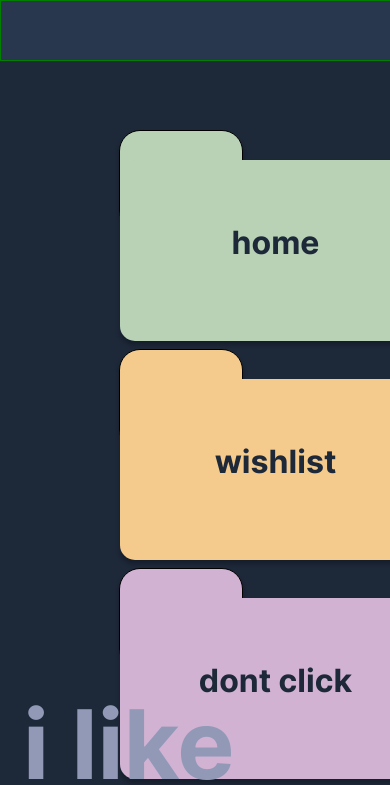
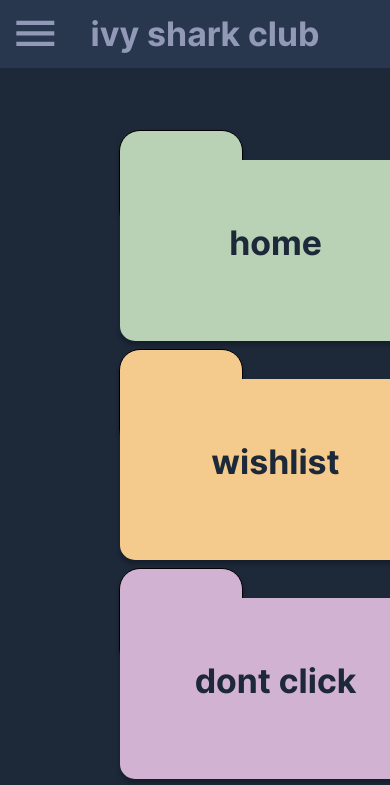
Before and after one commit to ivychxn/sharkie-website, a React (Create React App) app: page / in a window 390 px wide. Shown: the top 785 px of the page. Built offline with nearby package versions, Linux system fonts and the light colour scheme.

Commit message:
mobile version stuff added like a wholeass nav menu

```diff
--- a/package.json
+++ b/package.json
@@ -3,6 +3,10 @@
   "version": "0.1.0",
   "private": true,
   "dependencies": {
+    "@emotion/react": "^11.11.3",
+    "@emotion/styled": "^11.11.0",
+    "@mui/icons-material": "^5.15.6",
+    "@mui/material": "^5.15.6",
     "@testing-library/jest-dom": "^5.17.0",
     "@testing-library/react": "^13.4.0",
     "@testing-library/user-event": "^13.5.0",
--- a/src/App.js
+++ b/src/App.js
@@ -1,4 +1,4 @@
-import React from "react";
+import {useEffect, React, useState} from "react";
 import {
   BrowserRouter as Router,
   Routes,
@@ -7,12 +7,21 @@ import {
 import Home from "./routes/Home";
 import Wishlist from "./routes/Wishlist";
 import About from "./routes/About";
+import useWindowDimensions from "./hooks/useWindowDimensions";
+import MobileNav from "./components/MobileNav";
 
 export default function App() {
+  const { width } = useWindowDimensions();
+  const [isMobile, setIsMobile] = useState(window.innerWidth < 750)
+
+  useEffect(() => {
+    setIsMobile(window.innerWidth < 750)
+  }, [width]);
+
   return (
     <Router>
       <>
-        <div className='wave' />
+        {isMobile? <MobileNav/> : <div className='wave'/>}
         <div className='container'>
           <Routes>
             <Route path="/" element={<Home />} />
--- /dev/null
+++ b/src/components/MobileNav.js
@@ -0,0 +1,79 @@
+import React, { useState } from "react";
+import MenuIcon from '@mui/icons-material/Menu';
+import { Link } from "react-router-dom";
+import CloseIcon from '@mui/icons-material/Close';
+import NavMenu from "./NavMenu";
+
+const MobileNav = () => {
+    const [isMenuOpen, setIsMenuOpen] = useState(false)
+
+    const onMenuClick = () => {
+        if (isMenuOpen) {
+            collapseMenu()
+        }
+        else {
+            expandMenu()
+        }
+        setIsMenuOpen(!isMenuOpen)
+    }
+
+    const collapseMenu = () => {
+        document.documentElement.style.overflow = 'visible';
+        document.body.scroll = "yes";
+    }
+
+    const expandMenu = () => {
+        document.documentElement.style.overflow = 'hidden';
+        document.body.scroll = "no";
+    }
+
+    const navLinks = [
+        {
+            name: 'home',
+            subItems: [],
+            link: '/'
+        },
+        {
+            name: 'join',
+            subItems: [],
+            link: 'test'
+        },
+        {
+            name: 'other stuff',
+            subItems: [{
+                name: 'wishlist',
+                link: '/wishlist'
+            }, {
+                name: 'about',
+                link: '/about'
+            }],
+        }
+    ]
+
+    const renderNavLinks = () => {
+        return (navLinks.map((navLink, idx) => {
+            return (<NavMenu props={navLink} key={idx}/>)
+        }))
+    }
+
+    return (
+        <>
+            <div className="nav">
+                <div className="nav-title">
+                    <Link to="/">ivy shark club</Link>
+                </div>
+            </div>
+            <div className="menu-icon" onClick={onMenuClick}>
+                <MenuIcon sx={{ height: '6vh', width: 'auto', color: '#9199B7' }} />
+            </div>
+            <div className="overlay" style={{ visibility: isMenuOpen ? 'visible' : 'hidden' }} onClick={onMenuClick} />
+            <div className="menu" style={{ visibility: isMenuOpen ? 'visible' : 'hidden' }}>
+                <div className="menu-close-icon" onClick={onMenuClick} >
+                    <CloseIcon sx={{ height: '6vh', width: 'auto', color: '#9199B7' }} />
+                </div>
+                {renderNavLinks()}
+            </div>
+        </>
+    )
+};
+export default MobileNav
--- /dev/null
+++ b/src/components/NavMenu.js
@@ -0,0 +1,39 @@
+import React, { useState } from "react";
+import { Link } from "react-router-dom";
+import ExpandMoreIcon from '@mui/icons-material/ExpandMore';
+import ExpandLessIcon from '@mui/icons-material/ExpandLess';
+
+const NavMenu = ({props}) => {
+    const [isExpanded, setIsExpanded] = useState(false)
+
+    const onMenuItemClick = () => {
+        setIsExpanded(!isExpanded)
+    }
+
+    const renderSubItems = () => {
+        if(isExpanded) {
+            return (props.subItems.map((item, idx) => {
+                return (<NavMenu props={item} key={idx}/>)
+            }))
+        } else {
+            return ''
+        }
+    }
+
+    const renderIcon = () => {
+        return isExpanded ? (<ExpandLessIcon sx={{ height: '4vh', width: 'auto', color: '#9199B7', marginLeft: '10px'}}/>) :
+        (<ExpandMoreIcon sx={{ height: '4vh', width: 'auto', color: '#9199B7', marginLeft: '10px'}}/>)
+    }
+
+    return (
+        <div className="menu-item">
+            <div className={props.subItems?.length ? 'menu-link' : ''} onClick={onMenuItemClick}>
+            <Link to={props.link}>{props.name}</Link>
+            {props.subItems?.length ? renderIcon() : ''}
+            </div>
+            {props.subItems?.length ? renderSubItems() : ''}
+        </div>
+    )
+};
+
+export default NavMenu
--- /dev/null
+++ b/src/hooks/useWindowDimensions.js
@@ -0,0 +1,24 @@
+import { useEffect, useState } from "react";
+
+function getWindowDimensions() {
+    const { innerWidth: width, innerHeight: height } = window;
+    return {
+        width,
+        height
+    };
+}
+
+export default function useWindowDimensions() {
+    const [windowDimensions, setWindowDimensions] = useState(getWindowDimensions());
+
+    useEffect(() => {
+        function handleResize() {
+            setWindowDimensions(getWindowDimensions());
+        }
+
+        window.addEventListener('resize', handleResize);
+        return () => window.removeEventListener('resize', handleResize);
+    }, []);
+
+    return windowDimensions;
+}
--- /dev/null
+++ b/src/styles/colors.css
@@ -0,0 +1,6 @@
+:root {
+    --bg-color: #1D2839;
+    --header-color: #9199B7;
+    --wave-color: #28374E;
+    --hover-color: #3B4B74;
+}
--- a/src/styles/main.css
+++ b/src/styles/main.css
@@ -1,7 +1,10 @@
 @import url('../fonts/fonts.css');
+@import url('./colors.css');
+@import url('./mobile.css');
+
 
 body {
-    background-color: #1D2839;
+    background-color: var(--bg-color);
     color: white;
     font-family: 'Inter';
     font-size: 1.5rem;
@@ -25,7 +28,7 @@ p {
 }
 
 h1, h2, h3 {
-    color: #9199B7;
+    color: var(--header-color);
     font-family: 'Inter Bold';
     letter-spacing: 0px;
     text-transform: lowercase;
@@ -49,7 +52,6 @@ h3 {
 }
 
 .title-only {
-    width: 95vw;
     align-self: flex-end;
     justify-content: flex-end;
     display: flex;
@@ -67,7 +69,8 @@ h3 {
 .folders {
     display: flex;
     width: 90%;
-    height: 65vh;
+    height: auto;
+    min-height: 65vh;
     justify-content: space-around;
     flex-wrap: wrap;
     align-items: center;
@@ -78,11 +81,3 @@ h3 {
     display: flex;
     justify-content: center;
 }
-
-@media only screen and (max-width: 750px) {
-    .wave {
-      background-color: #28374E;
-      border: 1px solid green;
-      max-height: 7vh;
-    }
-  }
--- /dev/null
+++ b/src/styles/mobile.css
@@ -0,0 +1,72 @@
+@import url('../fonts/fonts.css');
+@import url('./colors.css');
+
+@media only screen and (max-width: 750px) {
+    .nav {
+        display: flex;
+        height: 8vh;
+        justify-content: center;
+        align-items: center;
+        padding: 0 10px;
+        position: fixed;
+        width: 100vw;
+        background-color: var(--wave-color);
+        top: 0;
+    }
+
+    .menu-icon {
+        top: 0;
+        position: fixed;
+        height: 8vh;
+        display: flex;
+        align-items: center;
+        padding: 0px 10px;
+    }
+
+    .nav-title, a, a:visited, .menu-item {
+        color: var(--header-color);
+        font-family: 'Inter Bold';
+        letter-spacing: 0px;
+        text-transform: lowercase;
+        font-size: 4vh;
+        text-decoration: none;
+    }
+
+    .overlay {
+        width: 100vw;
+        height: 100vh;
+        background-color: black;
+        opacity: 80%;
+        position: fixed;
+        top: 0;
+    }
+
+    .menu {
+        min-width: 200px;
+        width: 60vw;
+        height: 100vh;
+        background-color: var(--wave-color);
+        position: fixed;
+        top: 0;
+        display: flex;
+        flex-direction: column;
+    }
+
+    .menu-close-icon {
+        padding: 10px;
+        align-self: flex-end;
+    }
+
+    .menu-item {
+        padding: 10px 30px;
+        align-self: flex-start;
+    }
+
+    .menu-link {
+        align-items: center;
+        display: flex;
+        padding-bottom: 10px;
+    }
+
+
+}
```
Also changed, not shown: 1 other file (tests, documents, lock files or other folders).
